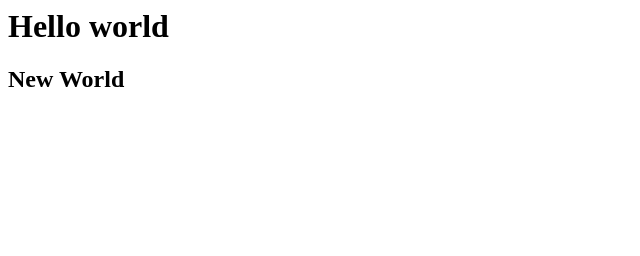
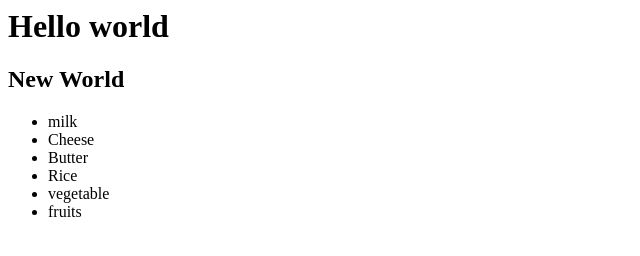
Before and after one commit to aomini/teaching-git, a plain HTML site: page index.html in a window 1280 px wide. Shown: the whole page, without its empty margins (0-640 px from the left). Drawn offline with Linux system fonts and the light colour scheme.

Commit message:
init groceries

```diff
--- a/index.html
+++ b/index.html
@@ -2,5 +2,16 @@
   <body>
     <h1>Hello world</h1>
     <h2>New World</h2>
+    <div>
+      <ul>
+        <li>milk</li>
+        <li>Cheese</li>
+        <li>Butter</li>
+        <li>Rice</li>
+        <li>vegetable</li>
+        <li>fruits</li>
+
+      </ul>
+    </div>
   </body>
 </html>
```
